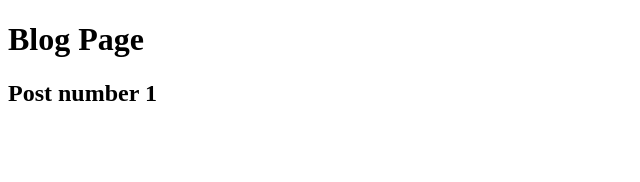
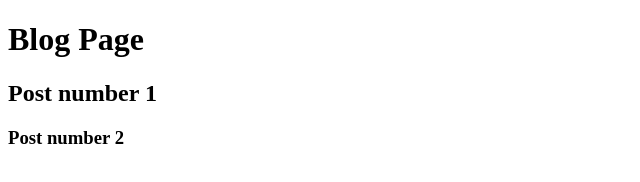
Before and after one commit to JuanAsbahr/Aprendizado-Github, a plain HTML site: page Blog.html in a window 1280 px wide. Shown: the whole page, without its empty margins (0-640 px from the left). Drawn offline with Linux system fonts and the light colour scheme.

Commit message:
Nova alteração

```diff
--- a/Blog.html
+++ b/Blog.html
@@ -9,5 +9,6 @@
 <body>
     <h1>Blog Page</h1>
     <h2>Post number 1</h2>
+    <h3>Post number 2</h3>
 </body>
 </html>
```
